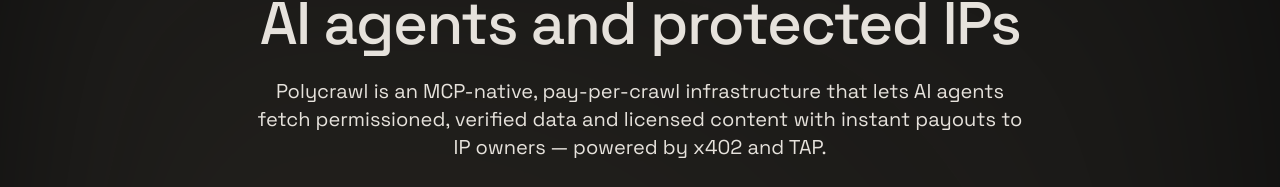
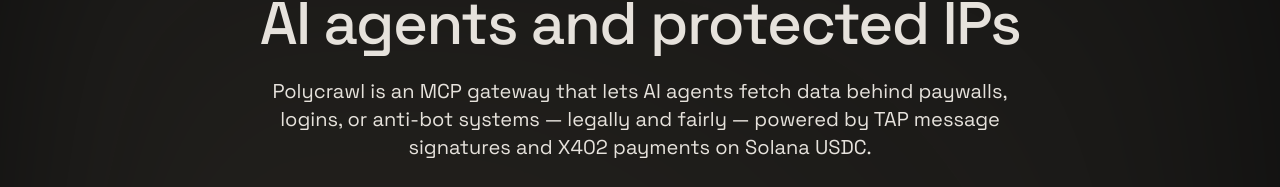
Before and after one commit to chigozzdevv/polycrawl-x402, a React (Vite) app in the folder client/: page / in a window 1280 px wide. Shown: the part 187-374 px from the top of the page. Built offline with nearby package versions, Linux system fonts and the light colour scheme; no server answers.

Commit message:
fix: updated hero to make message clearer

```diff
--- a/client/src/pages/landing/hero.tsx
+++ b/client/src/pages/landing/hero.tsx
@@ -17,7 +17,7 @@
       </motion.h1>
 
       <p className="mt-5 hidden text-base text-fog md:block md:text-xl">
-        Polycrawl is an MCP-native, pay-per-crawl infrastructure that lets AI agents fetch permissioned, verified data and licensed content with instant payouts to IP owners — powered by x402 and TAP.
+        Polycrawl is an MCP gateway that lets AI agents fetch data behind paywalls, logins, or anti-bot systems — legally and fairly — powered by TAP message signatures and X402 payments on Solana USDC.
       </p>
 
       <div className="mt-7 flex flex-col items-center justify-center gap-3 sm:flex-row">
```
Also changed, not shown: 1 other file (tests, documents, lock files or other folders).
